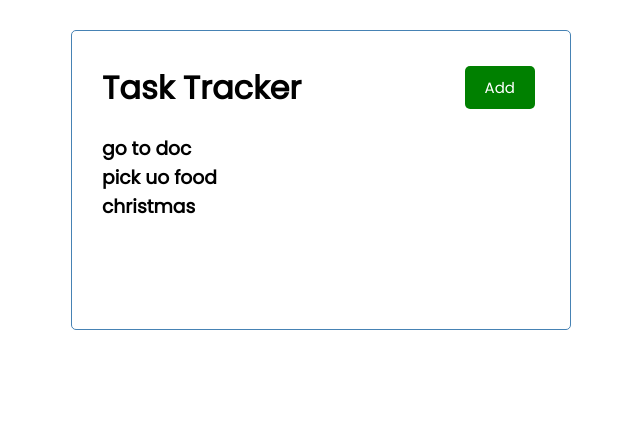
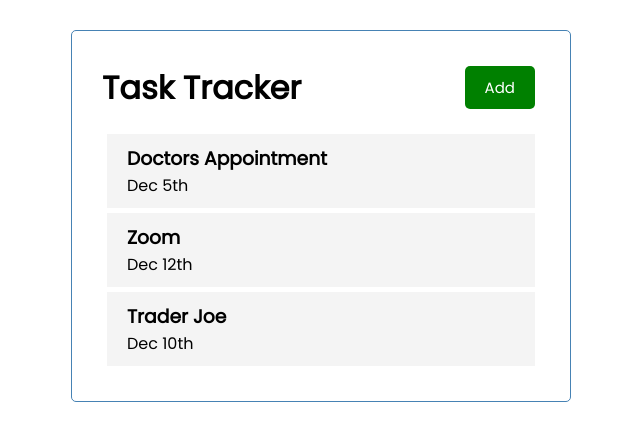
Before and after one commit to ebutler10/react-task-tracker, a React (Create React App) app: page / in a window 1280 px wide. Shown: the top 440 px of the page, without its empty margins (319-959 px from the left). Built offline with nearby package versions, Linux system fonts and the light colour scheme.

Commit message:
task js work

```diff
--- a/src/App.js
+++ b/src/App.js
@@ -1,10 +1,33 @@
+import { useState } from 'react'
 import Header from './components/Header'
 import Tasks from './components/Tasks'
-function App() {
+
+const App = () => {
+  const [tasks, setTasks] = useState([
+    {
+        id: 1,
+        text: 'Doctors Appointment',
+        day: 'Dec 5th',
+        reminder: true,
+    },
+    {
+        id: 2,
+        text: 'Zoom',
+        day: 'Dec 12th',
+        reminder: true,
+    },
+    {
+        id: 3,
+        text: 'Trader Joe',
+        day: 'Dec 10th',
+        reminder: false,
+    },
+])
+
   return (
     <div className='container'>
       <Header />
-      <Tasks />
+      <Tasks tasks={tasks} />
     </div>
   );
 }
--- /dev/null
+++ b/src/components/Task.js
@@ -0,0 +1,10 @@
+const Task = ({ task }) => {
+    return (
+        <div className='task'>
+            <h3>{task.text}</h3>
+            <p>{task.day}</p>
+        </div>
+    )
+}
+
+export default Task
--- a/src/components/Tasks.js
+++ b/src/components/Tasks.js
@@ -1,28 +1,10 @@
-const tasks = [
-    {
-        id: 1,
-        text: "go to doc",
-        day: "today",
-        reminder: true,
-    },
-    {
-        id: 2,
-        text: "pick uo food",
-        day: "today",
-        reminder: true,
-    },
-    {
-        id: 3,
-        text: "christmas",
-        day: "friday",
-        reminder: true,
-    }
-]
+import Task from './Task'
 
-const Tasks = () => {
+const Tasks = ({ tasks }) => {
+
     return (
         <>
-          {tasks.map((task) => (<h3>{task.text}</h3>))}
+          {tasks.map((task) => (<Task key={task.id} task={task} />))}
         </>
     )
 }
```
